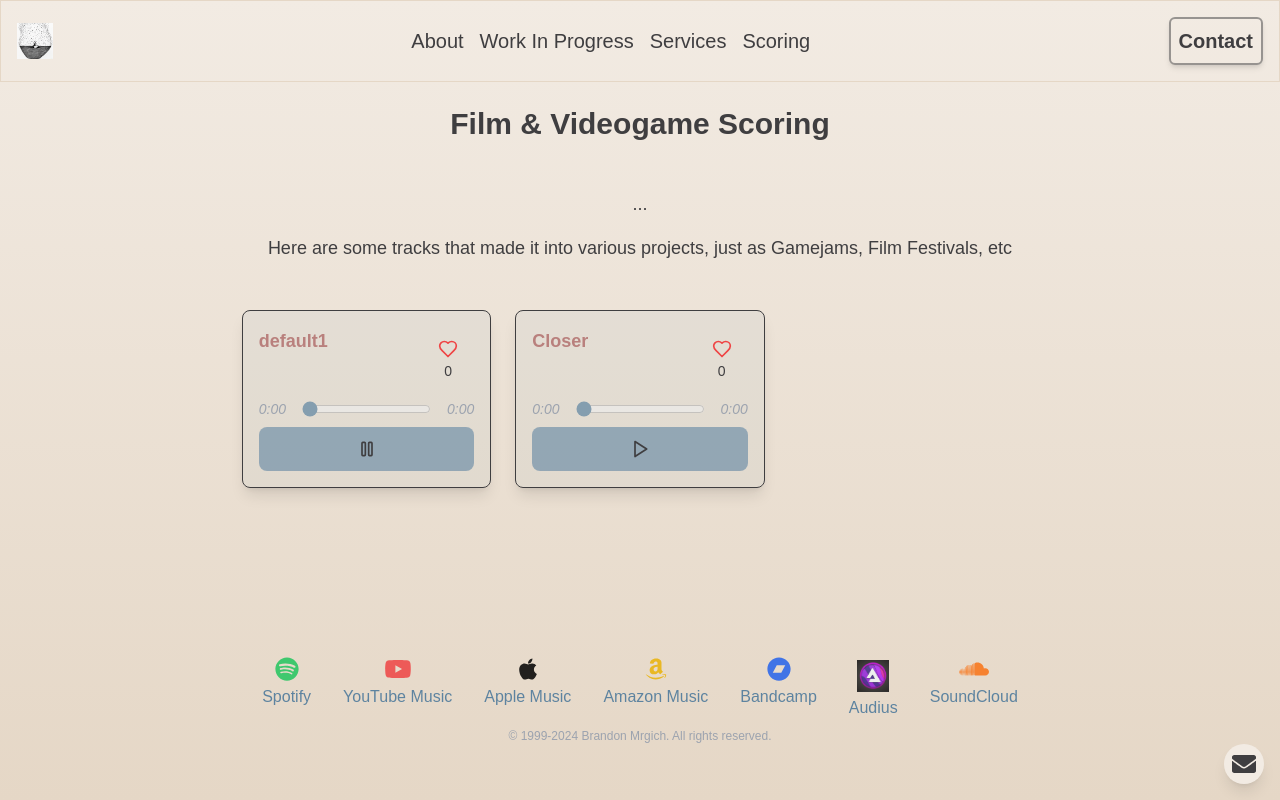
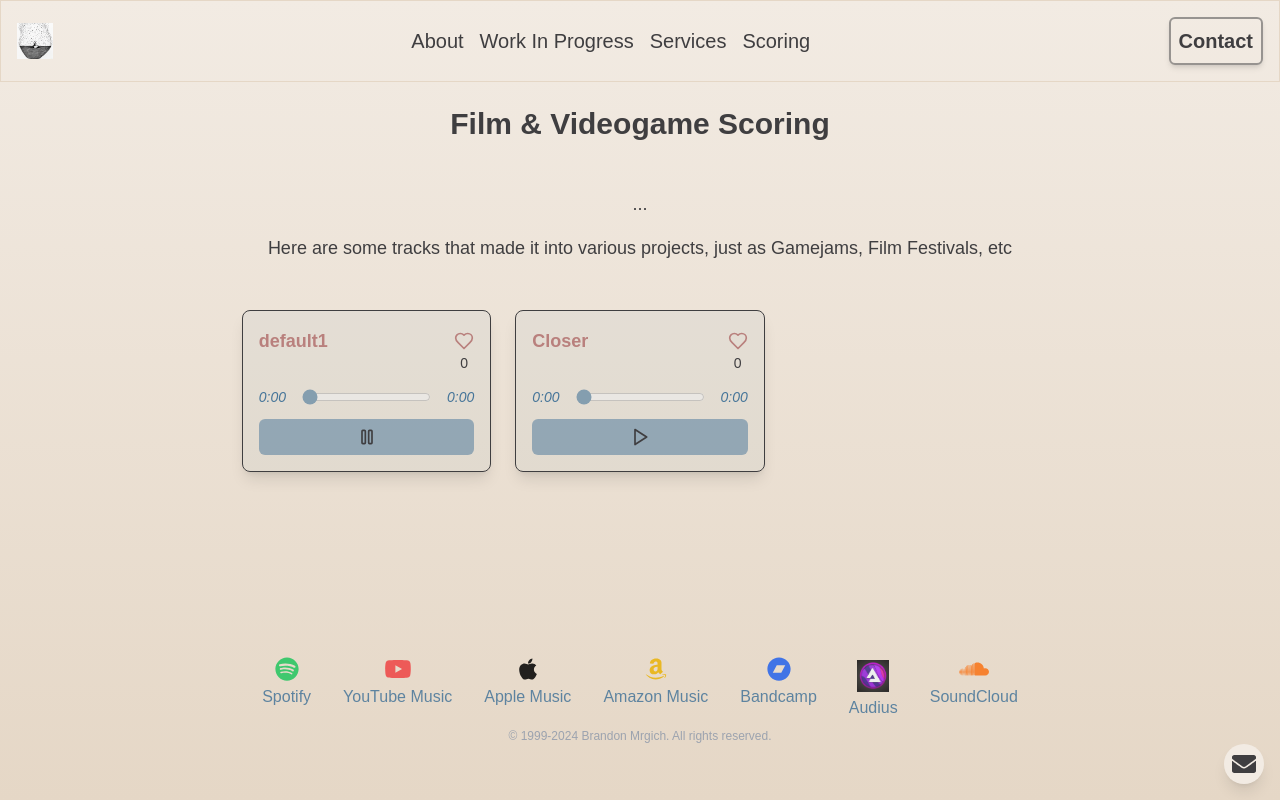
Before and after one commit to brandonmrgich/music-portfolio, a React (Create React App) app: page /#/scoring in a window 1280 px wide. Both pictures are taken after a click on the button 366 px from the left and 449 px from the top of the page. Built offline with nearby package versions, Linux system fonts and the light colour scheme.

Commit message:
Updated player card styles

```diff
--- a/src/components/AudioPlayer/ABCAudioPlayer.js
+++ b/src/components/AudioPlayer/ABCAudioPlayer.js
@@ -23,12 +23,12 @@ const ABCAudioPlayer = ({ id, src, title, url, renderAdditionalControls }) => {
     error && console.log(error);
 
     return (
-        <div className="p-4 rounded-lg mb-4 border border-comfy-dark bg-comfy-accent2 bg-opacity-5 shadow-lg transition-all duration-300 ease-in-out transform hover:scale-110 disabled:opacity-50 audio-player max-w-sm sm:max-w-md lg:max-w-lg flex flex-col justify-between">
-            <div className="flex justify-between items-start mb-2">
-                <h3 className="text-lg font-semibold text-white">
+        <div className="p-4 rounded-lg mb-4 border border-comfy-dark bg-comfy-accent2 bg-opacity-5 shadow-lg transition-all duration-300 ease-in-out transform hover:scale-110 disabled:opacity-50 audio-player max-w-sm sm:max-w-sm md:max-w-xs lg:max-w-lg flex flex-col justify-between">
+            <div className="flex justify-between items-start snap-start mb-2">
+                <h3 className="truncate text-lg font-semibold text-white hover:text-pretty transition-all duration-700">
                     <a
                         href={url || '#'}
-                        className="text-comfy-accent1 hover:text-comfy-accent2 transition-colors"
+                        className="text-comfy-accent1 hover:text-comfy-accent2 transition-all duration-300"
                     >
                         {title}
                     </a>
@@ -36,8 +36,8 @@ const ABCAudioPlayer = ({ id, src, title, url, renderAdditionalControls }) => {
                 <div className="mt-1">{renderAdditionalControls && renderAdditionalControls()}</div>
             </div>
 
-            <div className="flex items-center mb-2 text-gray-400 text-sm italic">
-                <span>{formatTime(currentTime)}</span>
+            <div className="flex items-center mb-2 py-1 text-sm italic">
+                <span className="text-comfy-accent2">{formatTime(currentTime)}</span>
                 <div className="flex-grow mx-4 flex items-center justify-center">
                     <input
                         type="range"
@@ -48,13 +48,13 @@ const ABCAudioPlayer = ({ id, src, title, url, renderAdditionalControls }) => {
                         className="w-full accent-comfy-accent2 opacity-60 hover:cursor-pointer"
                     />
                 </div>
-                <span>{formatTime(duration)}</span>
+                <span className="text-comfy-accent2">{formatTime(duration)}</span>
             </div>
 
             <button
                 onClick={togglePlayPause}
                 disabled={isLoading}
-                className="w-full bg-comfy-accent2 bg-opacity-50 text-comfy-dark py-3 rounded-lg hover:bg-gray-600 transition-all duration-300 ease-in-out transform hover:scale-105 disabled:opacity-50"
+                className="w-full bg-comfy-accent2 bg-opacity-50 text-comfy-dark py-2 rounded-md hover:bg-opacity-70 transition-all duration-300 ease-in-out transform hover:scale-95 disabled:opacity-50"
             >
                 {isLoading ? (
                     <LoaderCircle className="w-5 h-5 animate-spin mx-auto" />
--- a/src/components/AudioPlayer/AudioGrid.js
+++ b/src/components/AudioPlayer/AudioGrid.js
@@ -12,7 +12,7 @@ import AudioComparisonPlayer from './AudioComparisonPlayer';
 const AudioGrid = ({ tracks, isComparison }) => {
     console.log({ tracks });
     return (
-        <div className="audio-grid grid grid-cols-1 md:grid-cols-2 lg:grid-cols-3 gap-6">
+        <div className="audio-grid grid grid-cols-1 md:grid-cols-2 lg:grid-cols-3 gap-6 sm:justify-self-center">
             {tracks.map((track) =>
                 isComparison ? (
                     <AudioComparisonPlayer
--- a/src/components/AudioPlayer/AudioPlayer.js
+++ b/src/components/AudioPlayer/AudioPlayer.js
@@ -24,11 +24,11 @@ const AudioPlayer = ({ id, src, title, url }) => {
     const renderAdditionalControls = () => (
         <button
             onClick={handleLike}
-            className="relative bg-none bg-opacity-80 text-comfy-dark px-4 py-2 transition-all duration-300 ease-in-out transform hover:scale-110 disabled:opacity-50 hover:cursor-pointer"
+            className="relative bg-none bg-opacity-80 text-comfy-dark transition-all duration-300 ease-in-out transform hover:scale-110 disabled:opacity-50 hover:cursor-pointer"
         >
-            <div className="relative">
+            <div className="relative justify-between items-start">
                 <Heart
-                    className={`w-5 h-5 text-red-500 ${hasLiked ? 'fill-current' : 'fill-none'}`}
+                    className={`w-5 h-5 text-comfy-accent1 hover:text-red-500 transition-color duration-500 ${hasLiked ? 'fill-current text-red-500' : 'fill-none'}`}
                 />
                 <span className="text-sm text-comfy-dark">{likes}</span>
             </div>
--- a/src/components/AudioPlayer/defaultTracklist.json
+++ b/src/components/AudioPlayer/defaultTracklist.json
@@ -2,7 +2,43 @@
     "WIP": [
         {
             "id": 1,
-            "title": "GuitarLoop1",
+            "title": "Song with a very long title that will wrap Song with a very long title that will wrap",
+            "src": "default.mp3",
+            "url": "https://google.com"
+        },
+        {
+            "id": 2,
+            "title": "Closer",
+            "src": "Closer.mp3",
+            "url": "https://google.com"
+        },
+        {
+            "id": 1,
+            "title": "Song with a very long title that will wrap Song with a very long title that will wrap",
+            "src": "default.mp3",
+            "url": "https://google.com"
+        },
+        {
+            "id": 2,
+            "title": "Closer",
+            "src": "Closer.mp3",
+            "url": "https://google.com"
+        },
+        {
+            "id": 1,
+            "title": "Song with a very long title that will wrap Song with a very long title that will wrap",
+            "src": "default.mp3",
+            "url": "https://google.com"
+        },
+        {
+            "id": 2,
+            "title": "Closer",
+            "src": "Closer.mp3",
+            "url": "https://google.com"
+        },
+        {
+            "id": 1,
+            "title": "Song with a very long title that will wrap Song with a very long title that will wrap",
             "src": "default.mp3",
             "url": "https://google.com"
         },
```
